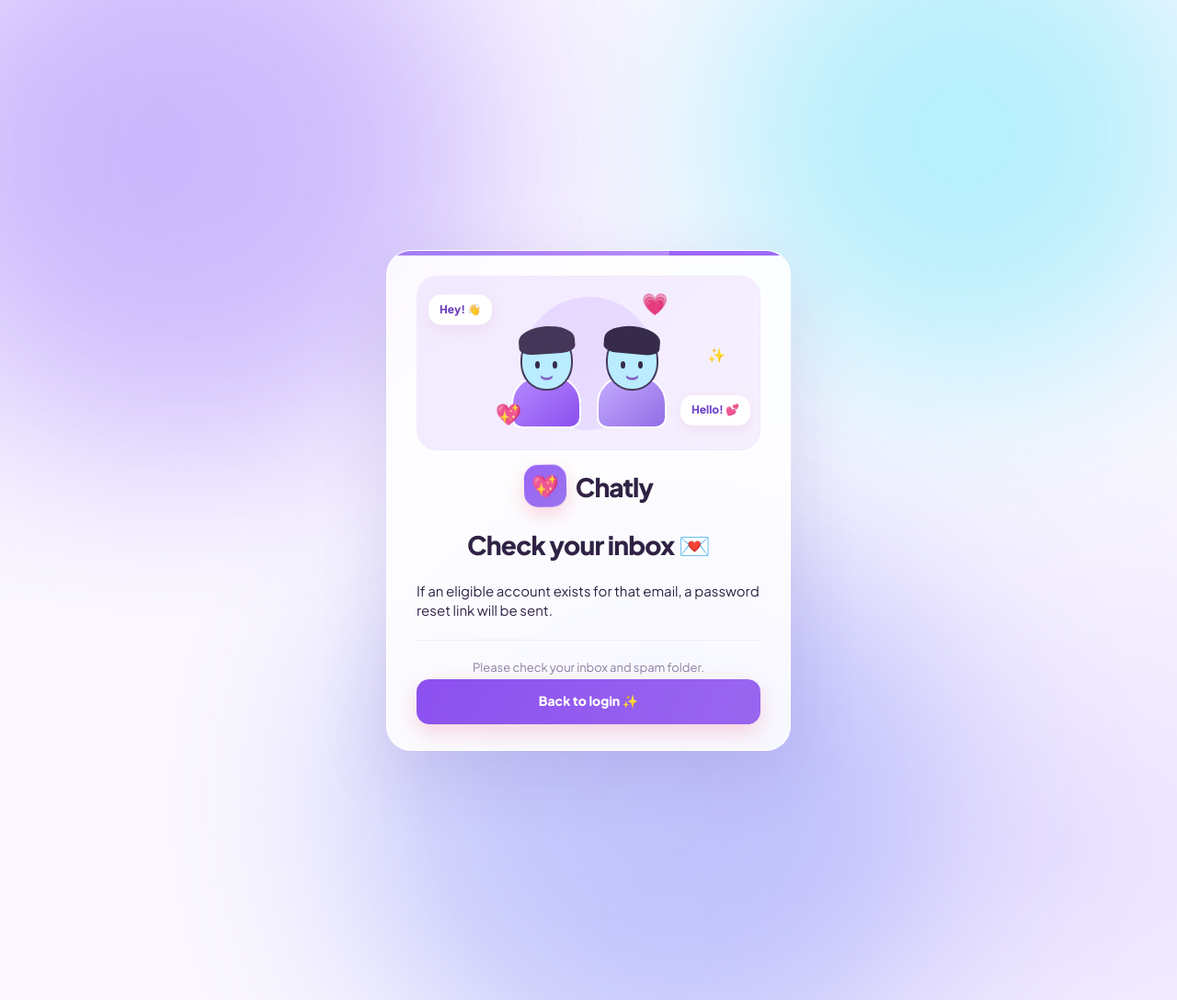
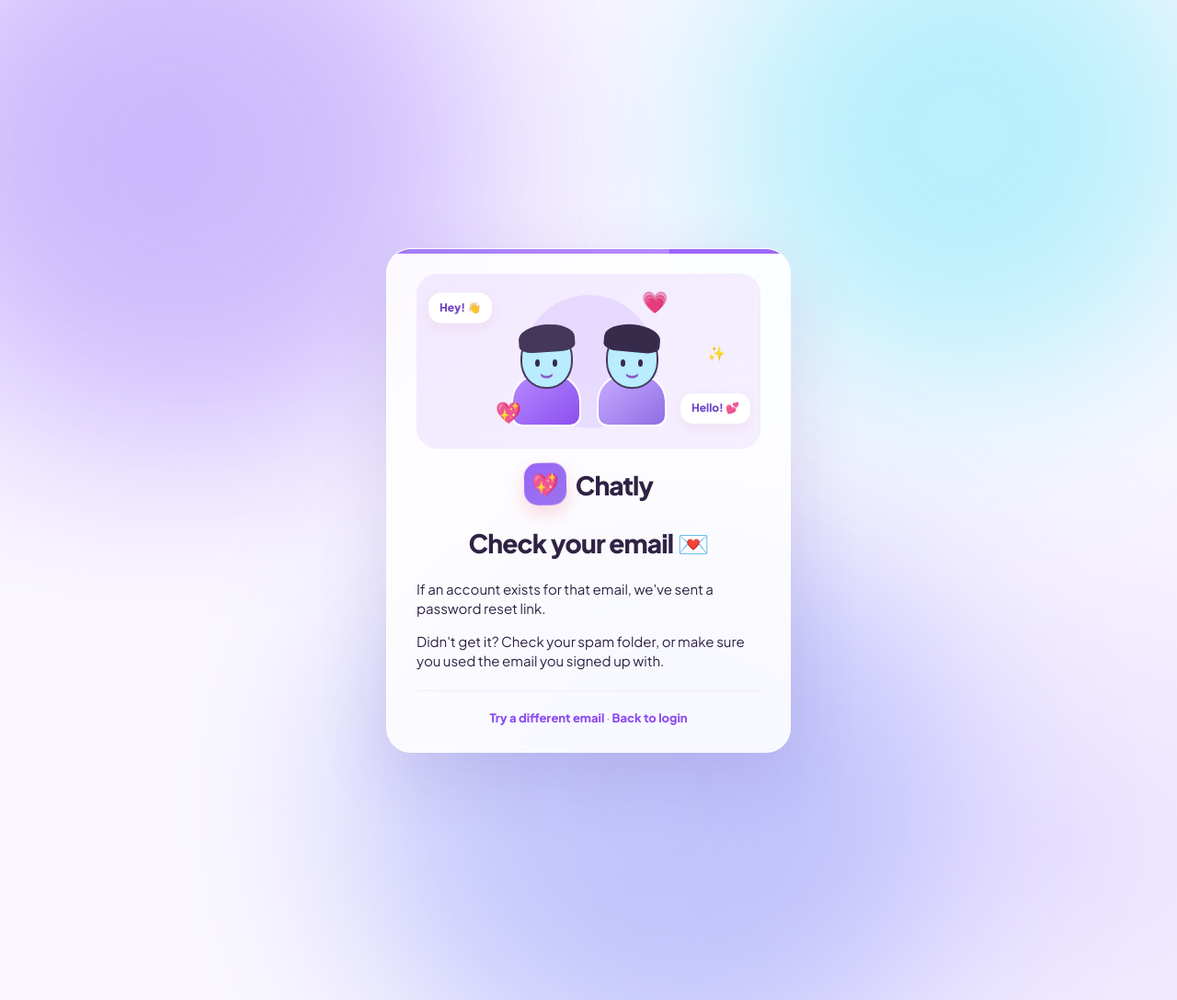
Before and after one commit to Ravikalakoti/chatly, a Django app: page /password-reset/done/ in a window 1280 px wide. Shown: the whole page at 92% size. Run offline with Django 5.2, Linux system fonts and the light colour scheme.

Commit message:
reset done html code updated.

```diff
--- a/templates/accounts/password_reset_done.html
+++ b/templates/accounts/password_reset_done.html
@@ -17,17 +17,14 @@
     <span class="brand-name">Chatly</span>
   </div>
 
-  <h1>Check your inbox 💌</h1>
-
-  <p>If an eligible account exists for that email, a password reset link will be sent.</p>
+  <h1>Check your email 💌</h1>
+  <p>If an account exists for that email, we've sent a password reset link.</p>
+  <p>Didn't get it? Check your spam folder, or make sure you used the email you signed up with.</p>
 
   <p class="auth-switch">
-    Please check your inbox and spam folder.
+    <a href="{% url 'password_reset' %}">Try a different email</a>
+    · <a href="{% url 'login' %}">Back to login</a>
   </p>
-
-  <a class="btn btn-primary btn-block" href="{% url 'login' %}">
-    Back to login ✨
-  </a>
 
 </main>
 {% endblock %}
```
